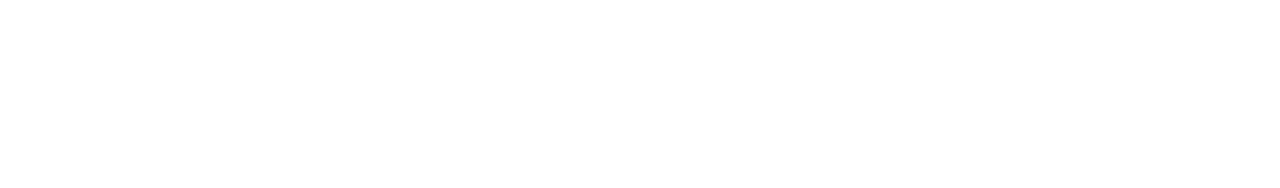
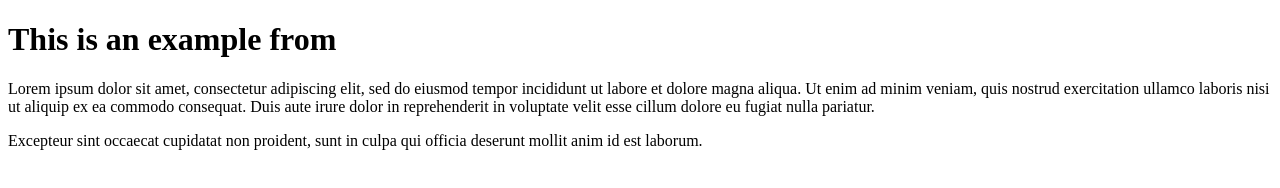
Before and after one commit to fadi-ina/exceptional-realty, a plain HTML site: page index.html in a window 1280 px wide. Drawn offline with Linux system fonts and the light colour scheme.

Commit message:
edit to html element

```diff
--- a/index.html
+++ b/index.html
@@ -2,9 +2,18 @@
 <html>
   <head>
     <meta charset="utf-8">
-    <title>test page </title>
+    <title>Exceptional Realty Group - Luxury Homes - Listings</title>
   </head>
   <body>
-
+<p> <h1>This is an example from </h1>
+Lorem ipsum dolor sit amet, consectetur adipiscing
+elit, sed do eiusmod tempor incididunt ut labore et dolore magna
+aliqua. Ut enim ad minim veniam, quis nostrud exercitation ullamco
+ laboris nisi ut aliquip ex ea commodo consequat. Duis aute
+ irure dolor in reprehenderit in voluptate
+ velit esse cillum dolore eu fugiat nulla pariatur.</p>
+ <p> Excepteur sint occaecat cupidatat non proident, sunt
+    in culpa qui officia
+   deserunt mollit anim id est laborum.</p>
   </body>
 </html>
```
Also changed, not shown: real-estate-listings.html (+13 -0 lines).
